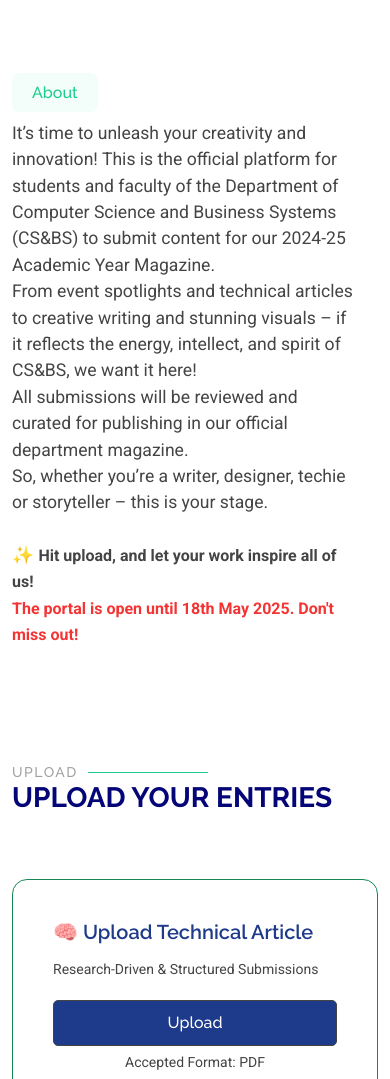
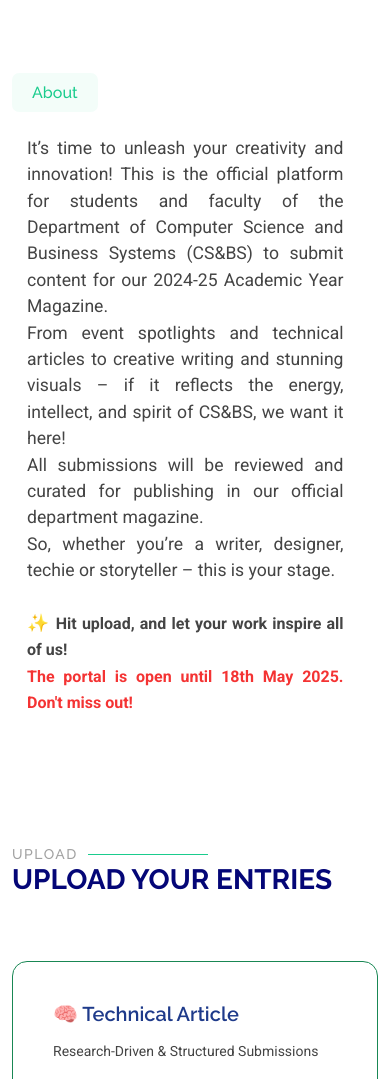
Before and after one commit to CSBS-MITM/magazine-upload-portal, a plain HTML site: page index.html in a window 390 px wide. Shown: the part 840-1919 px from the top of the page. Drawn offline with Linux system fonts and the light colour scheme.

Commit message:
about section mobile view

```diff
--- a/assets/css/main.css
+++ b/assets/css/main.css
@@ -1796,6 +1796,9 @@ section,
 
   .about-section p{
     font-size: 1.1rem !important;
+    margin: auto !important;
+    text-align: justify !important;
+    padding: 15px;
   }
 
   .about-section p strong{
--- a/index.html
+++ b/index.html
@@ -110,7 +110,8 @@
               <br />
               ✨ <strong>Hit upload, and let your work inspire all of us!</strong>
               <br />
-              <strong style="color: rgb(244, 51, 51) !important;">The portal is open until 18th May 2025. Don't miss out!</strong>
+              <strong style="color: rgb(244, 51, 51) !important;">The portal is open until 18th May 2025. Don't miss
+                out!</strong>
             </p>
           </div>
         </div>
@@ -134,7 +135,7 @@
           <!-- Upload Technical Article -->
           <div class="col-lg-4" data-aos="zoom-in" data-aos-delay="100">
             <div class="pricing-item border border-success">
-              <h3 style="color: #1E3A8A;">🧠 Upload Technical Article</h3>
+              <h3 style="color: #1E3A8A;">🧠 Technical Article</h3>
               <p class="description">Research-Driven & Structured Submissions</p>
               <a href="https://forms.gle/Knsum6o3ooxdP1EK8" class="btn cta-btn text-white btn-tech"
                 style="background-color: #1E3A8A;">Upload</a>
@@ -151,7 +152,7 @@
           <!-- Upload Essay / Non-Tech Article -->
           <div class="col-lg-4" data-aos="zoom-in" data-aos-delay="200">
             <div class="pricing-item border border-success">
-              <h3 style="color: #4B0082;">📝 Upload Essay / Non-Tech Article</h3>
+              <h3 style="color: #4B0082;">📝 Essay / Non-Tech Article</h3>
               <p class="description">Analytical & Reflective Perspectives</p>
               <a href="https://forms.gle/c2oGdJMh4KvGAAQe8" class="btn cta-btn text-white btn-essay"
                 style="background-color:#4B0082;">Upload</a>
@@ -219,7 +220,7 @@
           <!-- Art (Sketches etc.) -->
           <div class="col-lg-4" data-aos="zoom-in" data-aos-delay="700">
             <div class="pricing-item border border-success">
-              <h3 style="color:#FF8C00;">🎨Art (Sketches, Drawings, etc.)</h3>
+              <h3 style="color:#FF8C00;">🎨 Art (Sketches, Drawings, etc.)</h3>
               <p class="description">Visual Creativity in Digital or Hand-Drawn Form</p>
               <a href="https://forms.gle/7J3b8QS7iXtXEERU7" class="btn cta-btn text-white btn-art"
                 style="background-color:#FF8C00">Upload</a>
```
